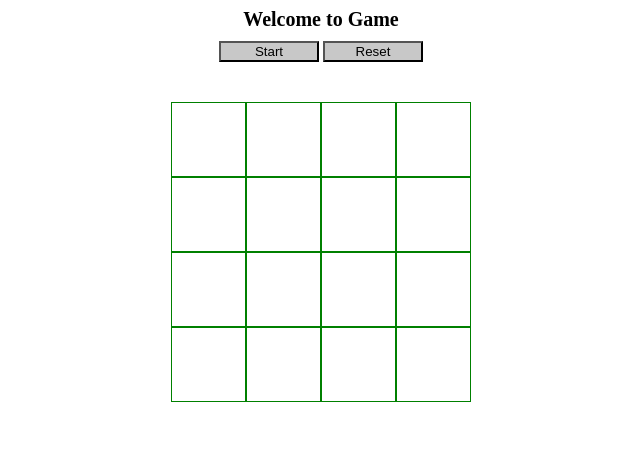
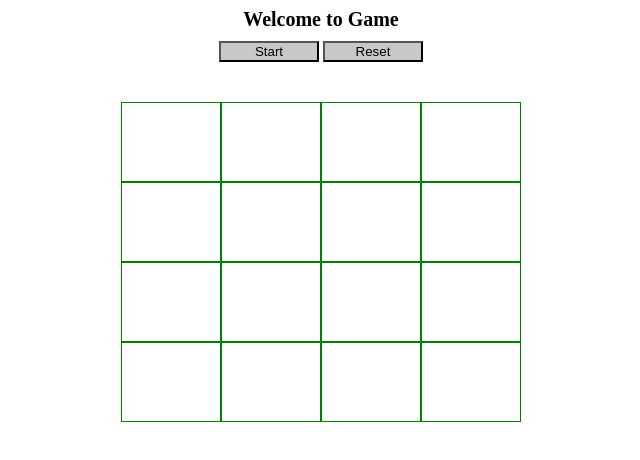
Before and after one commit to jagadeeshaby/MatrixGame, a plain HTML site: page index.html in a window 1280 px wide. Shown: the whole page, without its empty margins (319-959 px from the left). Drawn offline with Linux system fonts and the light colour scheme.

Commit message:
hight/width adjustment based on viewport

```diff
--- a/index.html
+++ b/index.html
@@ -16,10 +16,12 @@
     }
 
     .box{
-      height: 75px;
-      width: 75px;
+      height: 10vh;
+      width: 20vw;
       border: 1px solid green;
       display: inline-block;
+      max-width: 100px;
+      max-height: 100px;
     }
 
     .box.blink{
```
